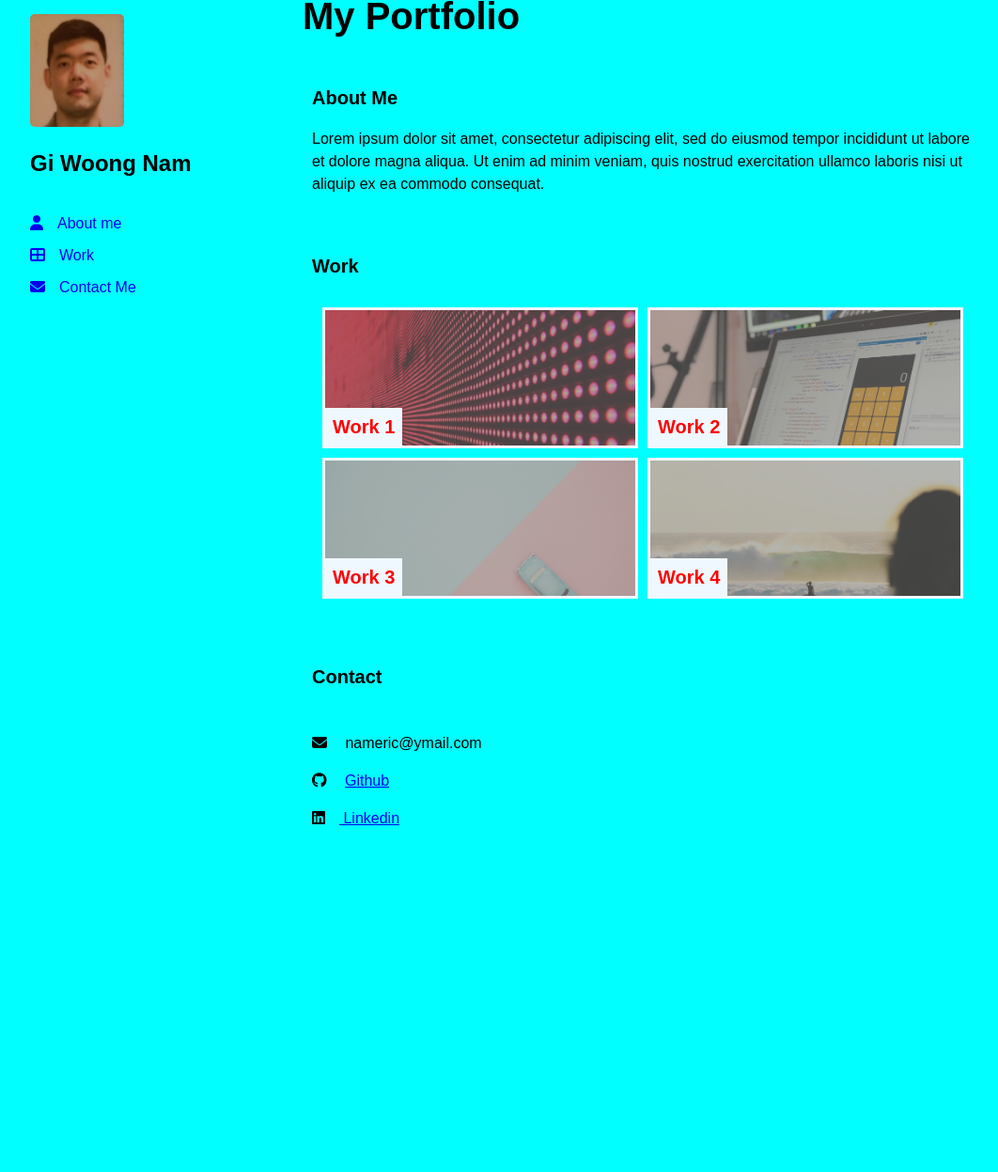
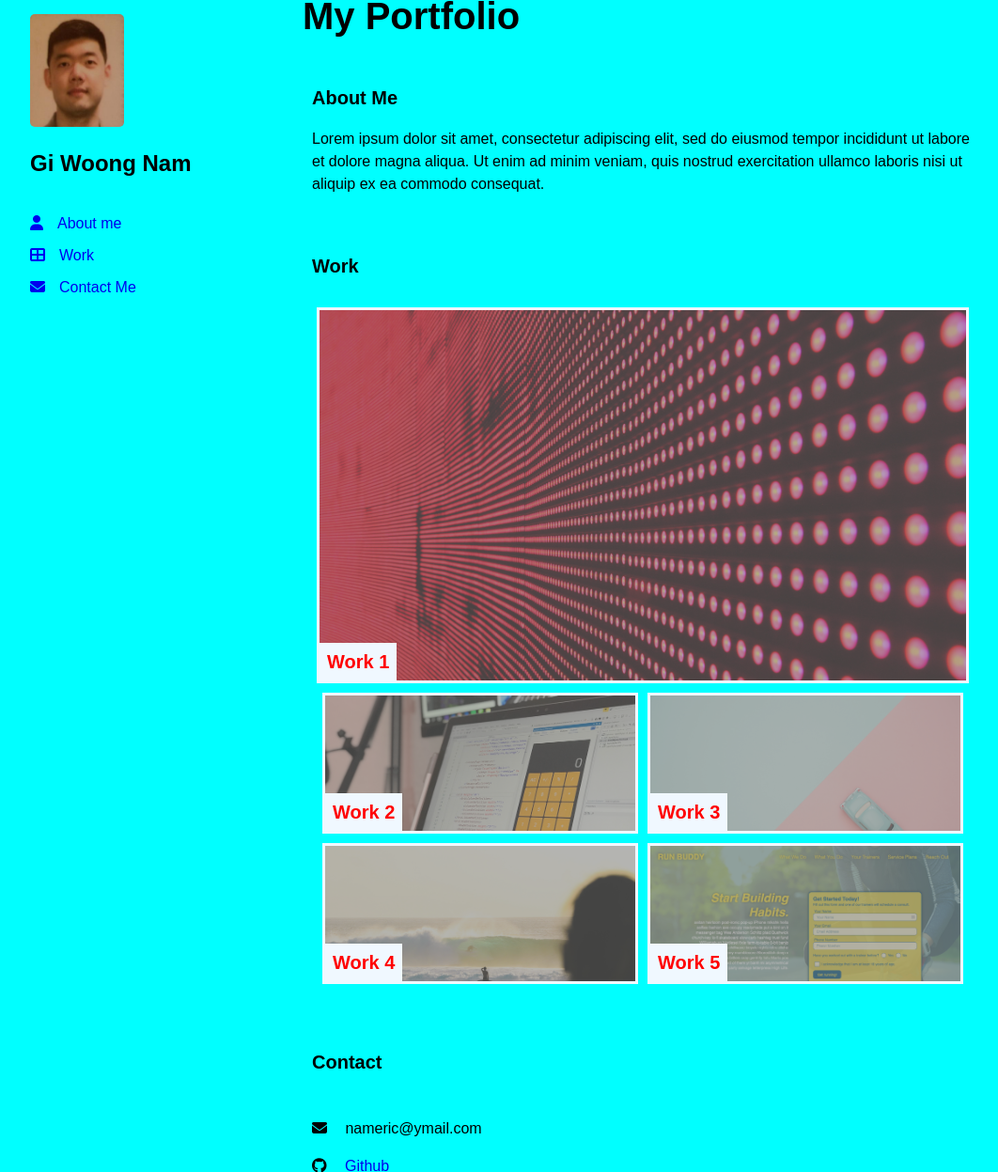
Before and after one commit to namgiwoong/Portfolio-of-Challenges, a plain HTML site: page index.html in a window 1280 px wide. Shown: the part 28-1275 px from the top of the page at 94% size, without its empty margins (106-1168 px from the left). Before the commit the page ends 937 px from the top, so only its background shows below. Drawn offline with Linux system fonts and the light colour scheme.

Commit message:
added another image for the work section and made work-image:first child.

```diff
--- a/assets/css/styles.css
+++ b/assets/css/styles.css
@@ -97,6 +97,11 @@ h4 {
   transition: all 1s;
 }
 
+.work-image:first-child {
+  min-height: 400px;
+  flex-basis: 100%;
+}
+
 .work-image:hover {
   background-color: black;
 }
--- a/index.html
+++ b/index.html
@@ -63,9 +63,14 @@
             <h5>Work 3</h5>
           </div>
         </a>
-        <a href="#" class="flex-item work-image portfolio-4">
+        <a href="#" class="work-image portfolio-4">
           <div>
             <h5>Work 4</h5>
+          </div>
+        </a>
+        <a href="#" class="work-image run-buddy">
+          <div>
+            <h5>Work 5</h5>
           </div>
         </a>
       </div>
```
